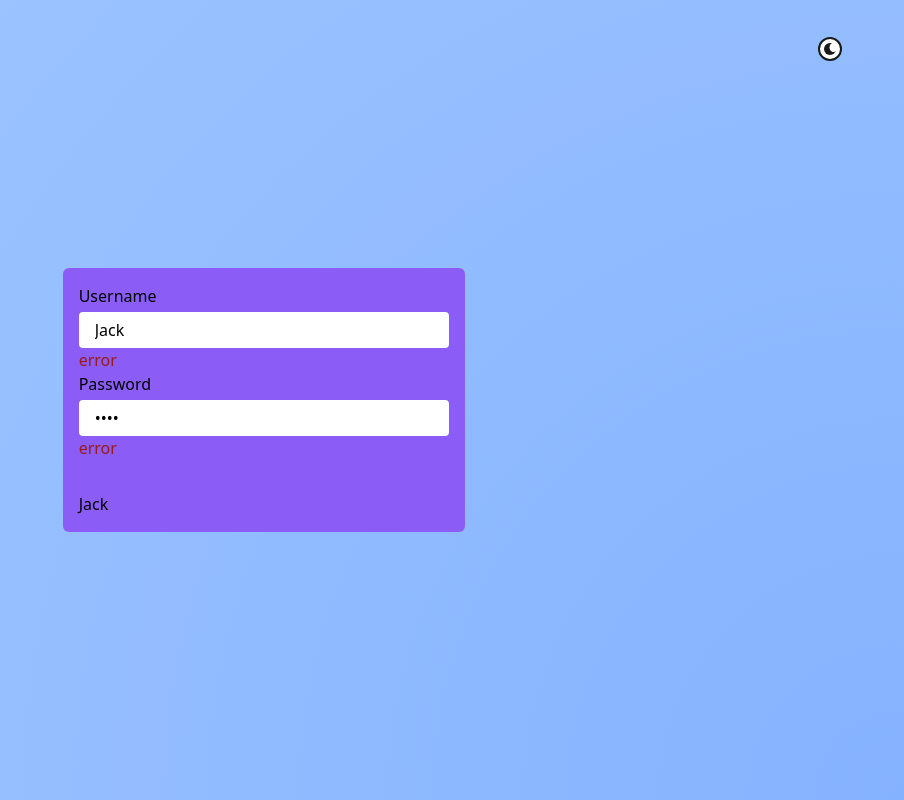
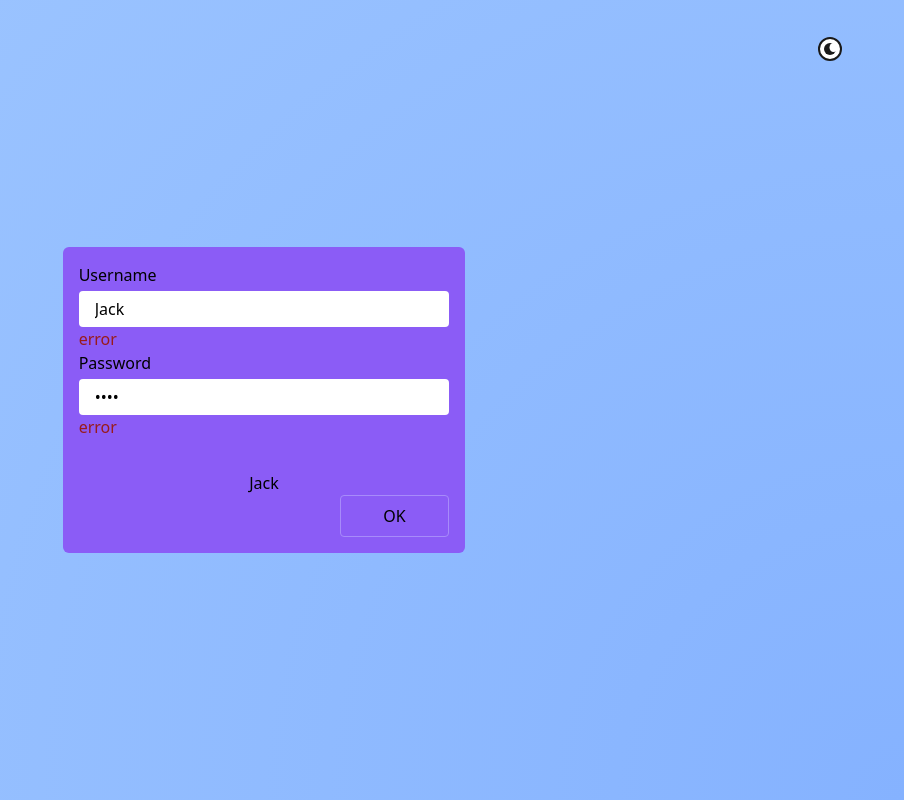
Before and after one commit to maxzz/forms-wreducer, a React (Vite) app: page / in a window 1280 px wide. Shown: the whole page, without its empty margins (376-1280 px from the left). Built offline with nearby package versions, Linux system fonts and the light colour scheme.

Commit message:
WIP. form. add submit prototype

```diff
--- a/src/components/FormWithReducer/index.tsx
+++ b/src/components/FormWithReducer/index.tsx
@@ -20,6 +20,12 @@ function Input({ label, ...rest }: { label: string; } & InputHTMLAttributes<HTML
     );
 }
 
+function Button() {
+    return (
+        <button className="self-end px-3 py-2 min-w-[12ch] border-violet-400 border rounded">OK</button>
+    )
+}
+
 export function FormWithReducer() {
     const [state, stateReducer] = useReducer(
         (state: State, action: { type: ActionType, payload: Payload; }) => {
@@ -39,7 +45,7 @@ export function FormWithReducer() {
     );
     return (
         <section className="h-full grid place-content-center place-items-center">
-            <form className="p-4 min-w-[44ch] bg-violet-500 rounded-md">
+            <form className="p-4 min-w-[44ch] bg-violet-500 rounded-md flex flex-col">
 
                 <Input
                     label="Username"
@@ -64,10 +70,11 @@ export function FormWithReducer() {
                     />
                 </label> */}
 
-                <div className="mt-8">
+                <div className="mt-8 text-center">
                     {state.name}
                 </div>
 
+                <Button />
             </form>
         </section>
     );
```
